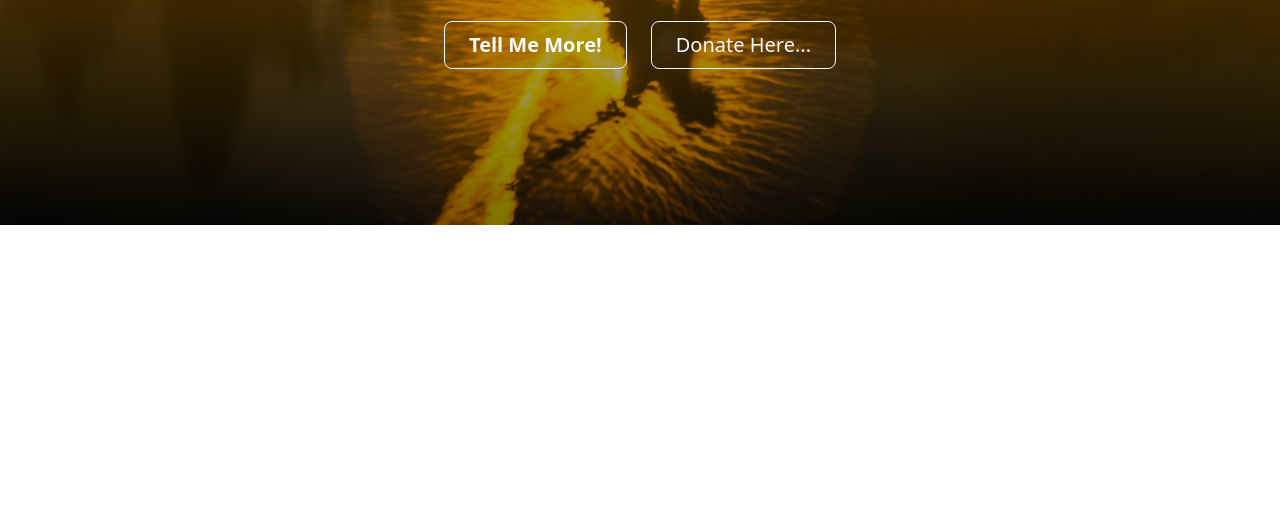
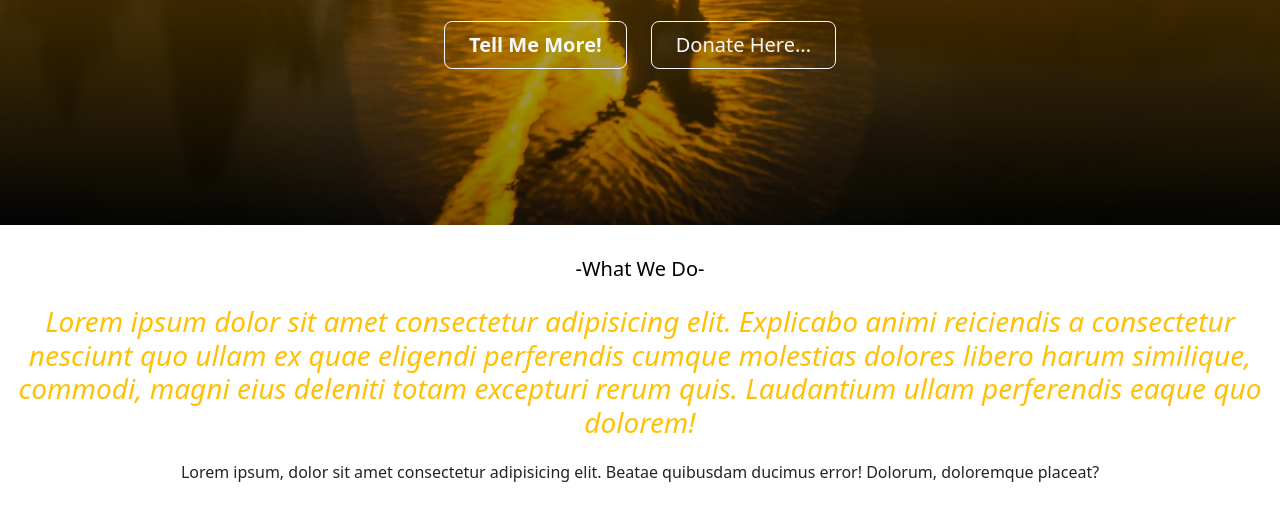
Before and after one commit to D-Whipp/warriors-guild, a plain HTML site: page index.html in a window 1280 px wide. Shown: the part 275-796 px from the top of the page. Drawn offline with nearby package versions, Linux system fonts and the light colour scheme.

Commit message:
added title to missions section

```diff
--- a/index.html
+++ b/index.html
@@ -172,7 +172,34 @@
         </section>
 
         <!-- Mission -->
-        <section id="mission"></section>
+        <section id="mission">
+            <div
+                class="pricing-header p-3 pb-md-4 mx-auto text-center"
+            >
+                <p class="h5 py-3 fw-normal text-body-emphasis">
+                    -What We Do-
+                </p>
+                <p class="h3 text-warning">
+                    <em>
+                        Lorem ipsum dolor sit amet consectetur adipisicing
+                        elit. Explicabo animi reiciendis a consectetur
+                        nesciunt quo ullam ex quae eligendi perferendis
+                        cumque molestias dolores libero harum similique,
+                        commodi, magni eius deleniti totam excepturi rerum
+                        quis. Laudantium ullam perferendis eaque quo
+                        dolorem!
+                    </em>
+                </p>
+                <p class="py-3 h6">
+                    Lorem ipsum, dolor sit amet consectetur adipisicing
+                    elit. Beatae quibusdam ducimus error! Dolorum,
+                    doloremque placeat?
+                </p>
+            </div>
+
+            <!-- Cards -->
+
+        </section>
 
         <!-- Objectives -->
         <section id="objectives"></section>
```
